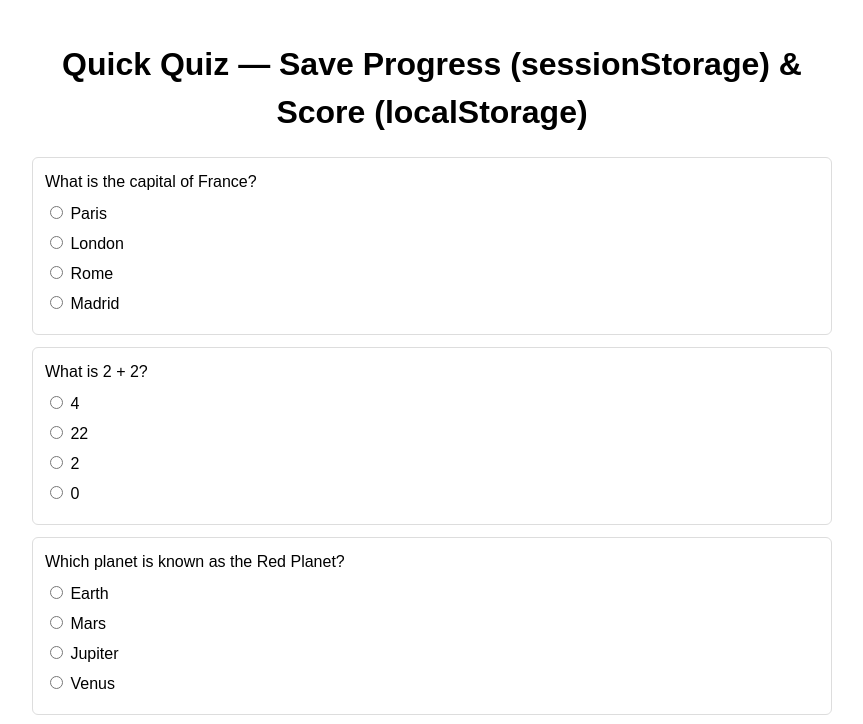
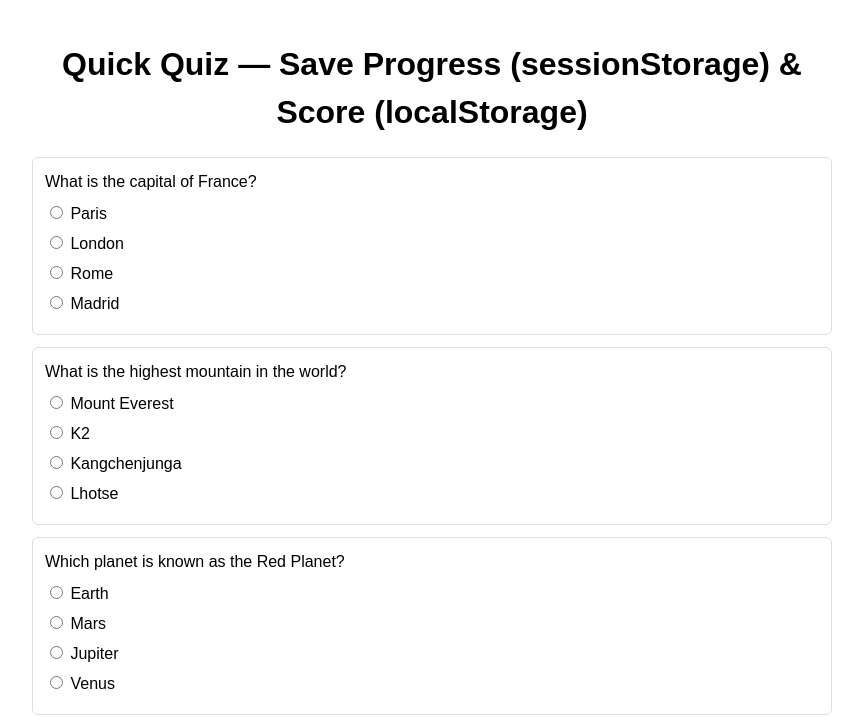
Before and after one commit to acciojob/quiz-with-session-Jidugutejesh, a website: page main.html in a window 1280 px wide. Shown: the top 724 px of the page, without its empty margins (208-1071 px from the left). Drawn offline with Linux system fonts and the light colour scheme.

```diff
--- a/main.html
+++ b/main.html
@@ -8,7 +8,6 @@
 </head>
 <body>
   <h1>Quick Quiz — Save Progress (sessionStorage) & Score (localStorage)</h1>
-
   <div id="questions">
     <div class="question" id="q1"><div>What is the capital of France?</div>
       <div class="options">
@@ -19,12 +18,12 @@
       </div>
     </div>
 
-    <div class="question" id="q2"><div>What is 2 + 2?</div>
+    <div class="question" id="q2"><div>What is the highest mountain in the world?</div>
       <div class="options">
-        <label><input type="radio" name="q2" value="4"> 4</label>
-        <label><input type="radio" name="q2" value="22"> 22</label>
-        <label><input type="radio" name="q2" value="2"> 2</label>
-        <label><input type="radio" name="q2" value="0"> 0</label>
+        <label><input type="radio" name="q2" value="Mount Everest"> Mount Everest</label>
+        <label><input type="radio" name="q2" value="K2"> K2</label>
+        <label><input type="radio" name="q2" value="Kangchenjunga"> Kangchenjunga</label>
+        <label><input type="radio" name="q2" value="Lhotse"> Lhotse</label>
       </div>
     </div>
 
@@ -57,7 +56,6 @@
   </div>
 
   <button id="submit">Submit</button>
-
   <div id="score" aria-live="polite"></div>
   <small class="hint">Selections save to <code>sessionStorage.progress</code>. Final score saves to <code>localStorage.score</code>.</small>
 
```
